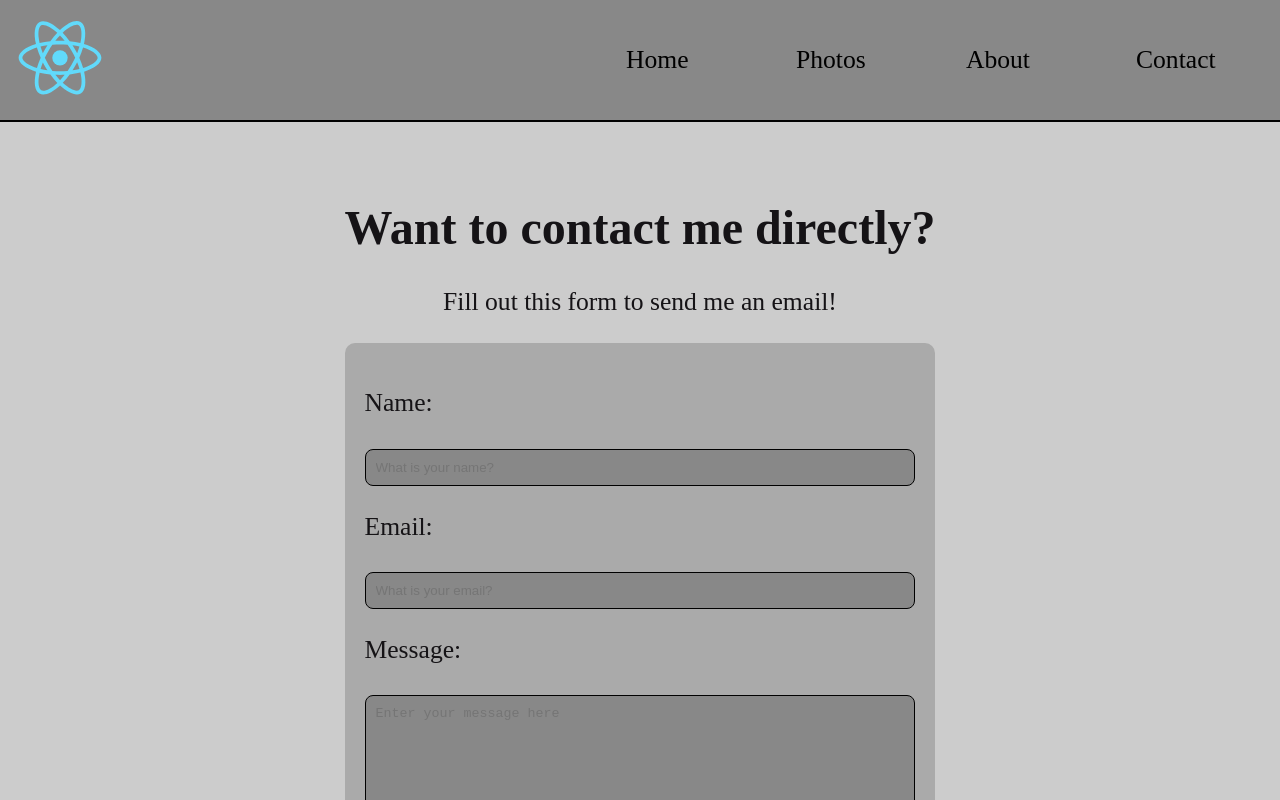
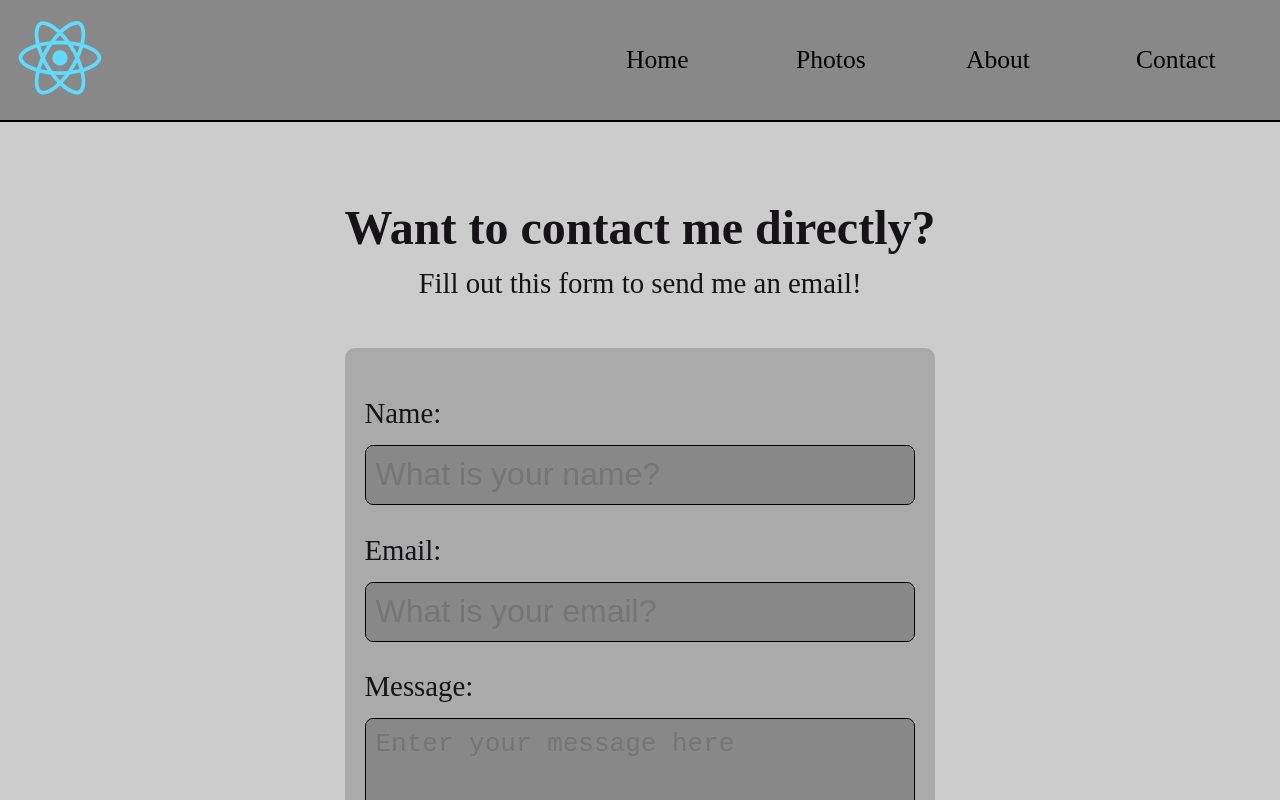
Before and after one commit to SimpleContributor/coe-portfolio, a React (Create React App) app in the folder coe-portfolio/: page /contact in a window 1280 px wide. Shown: the top 800 px of the page. Built offline with nearby package versions, Linux system fonts and the light colour scheme.

Commit message:
Add landing page animations. Fix contact page autofill styling

```diff
--- a/coe-portfolio/src/App/components/contact/contactStyles.js
+++ b/coe-portfolio/src/App/components/contact/contactStyles.js
@@ -22,12 +22,22 @@ export const FormContainer = styled.div`
 
     .contact-heading h1{
         font-size: 3rem;
+        margin-bottom: 12px;
+        margin-top: 0;
+    }
+
+    .contact-heading p{
+        margin-bottom: 48px;
         margin-top: 0;
     }
 
     .contact-heading p,
     label p{
-        font-size: 1.6rem;
+        font-size: 1.8rem;
+    }
+
+    label p{
+        margin-bottom: 10px;
     }
 
 
@@ -66,7 +76,13 @@ export const FormContainer = styled.div`
         width: 100%;
     }
 
+    input{
+        font-size: 32px;
+        height: 60px;
+    }
+
     textarea{
+        font-size: 26px;
         height: 70%;
         resize: none;
     }
@@ -81,8 +97,19 @@ export const FormContainer = styled.div`
         font-size: 1.2rem;
         height: 65px;
         margin-bottom: 10px;
+        margin-top: 48px;
         outline: none;
         width: 100%;
+    }
+
+    input:-webkit-autofill,
+    input:-webkit-autofill:hover,
+    input:-webkit-autofill:focus,
+    input:-webkit-autofill:active,
+    input:-internal-autofill-selected,
+    input:-internal-autofill-previewed {
+        background-color: #888 !important;
+        -webkit-box-shadow: 0 0 0 30px #888 inset !important;
     }
 
     @media (max-width: 768px) {
--- a/coe-portfolio/src/App/components/home/HomeContent.js
+++ b/coe-portfolio/src/App/components/home/HomeContent.js
@@ -1,19 +1,33 @@
-import React from 'react';
+import React, { Component } from 'react';
 import { Link } from 'react-router-dom';
 import { StyledWrapper } from './homeStyle';
 
-function HomeContent() {
-    // const [ishovered, setIshovered] = useState(false);
+class HomeContent extends Component {
+    constructor() {
+        super()
+        this.state = {
+            animate: true
+        }
+    }
 
+    render() {
         return (
             <>
             <StyledWrapper>
                 <div className="intro-container">
-                    <div className="greeting">
+                    <div
+                        className={
+                            this.state.animate ? "greeting fade-in" : "greeting"
+                        }
+                    >
                         <h1 className="intro-pc">Welcome to the website!</h1>
                         <h1 className="intro-mobile">Welcome!</h1>
                     </div>
-                    <div className="paragraph">
+                    <div
+                        className={
+                            this.state.animate ? "paragraph fade-in" : "paragraph"
+                        }
+                    >
                         <p className="intro-container-para intro-pc">
                             Lorem ipsum dolor sit amet, consectetur adipiscing elit. Nunc finibus vestibulum enim
                             laoreet scelerisque. Aenean lorem ligula, molestie nec nulla non, tempor imperdiet elit.
@@ -28,7 +42,11 @@ function HomeContent() {
                         </p>
                     </div>
                 </div>
-                <div className="link-container">
+                <div
+                    className={
+                        this.state.animate ? "link-container fade-in" : "link-container"
+                    }
+                >
                     <Link className="project-link" to="/photos">
                         <div className="button">Photos</div>
                     </Link>
@@ -42,6 +60,22 @@ function HomeContent() {
             </StyledWrapper>
             </>
         )
+    }
+
+    componentDidMount() {
+        if(window.sessionStorage.getItem("firstLoadDone") === null) {
+            this.setState({
+                animate: true
+            })
+
+            window.sessionStorage.setItem("firstLoadDone", 1)
+        } else {
+            this.setState({
+                animate: false
+            })
+        }
+    }
+
 }
 
 export default HomeContent;
--- a/coe-portfolio/src/App/components/home/homeStyle.js
+++ b/coe-portfolio/src/App/components/home/homeStyle.js
@@ -85,6 +85,16 @@ export const StyledWrapper = styled.div`
         width: 100%;
     }
 
+    .fade-in{
+        animation: fade 1.2s ease-in;
+    }
+
+    @keyframes fade{
+        0%{
+            opacity: 0;
+        }
+    }
+
     @media (max-width: 1000px) {
         .link-container{
             grid-template-columns: 1fr;
```
Also changed, not shown: 7 other files (tests, documents, lock files or other folders).
